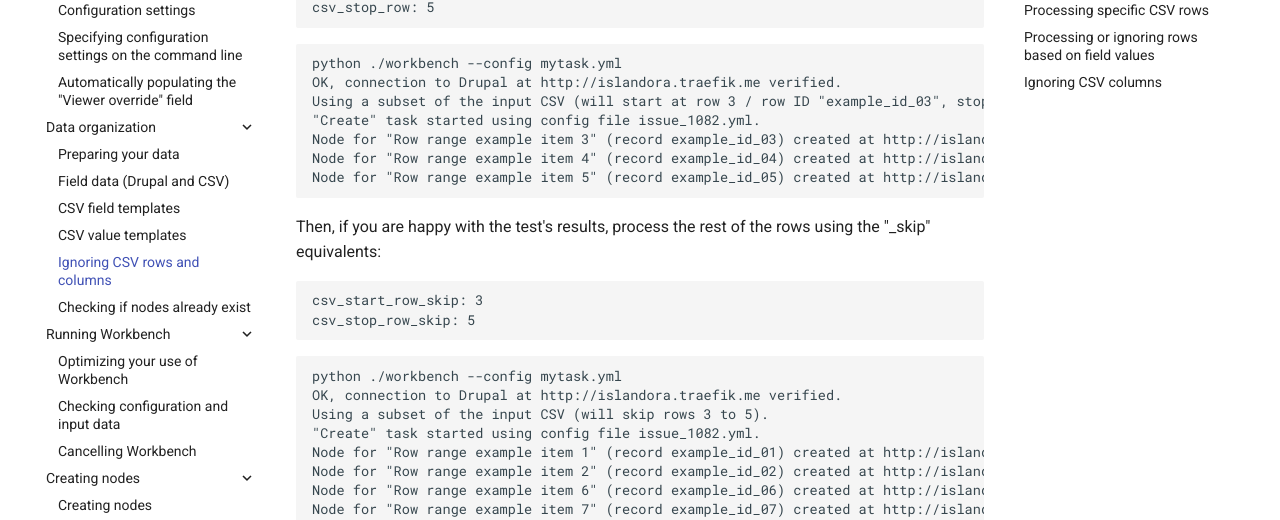
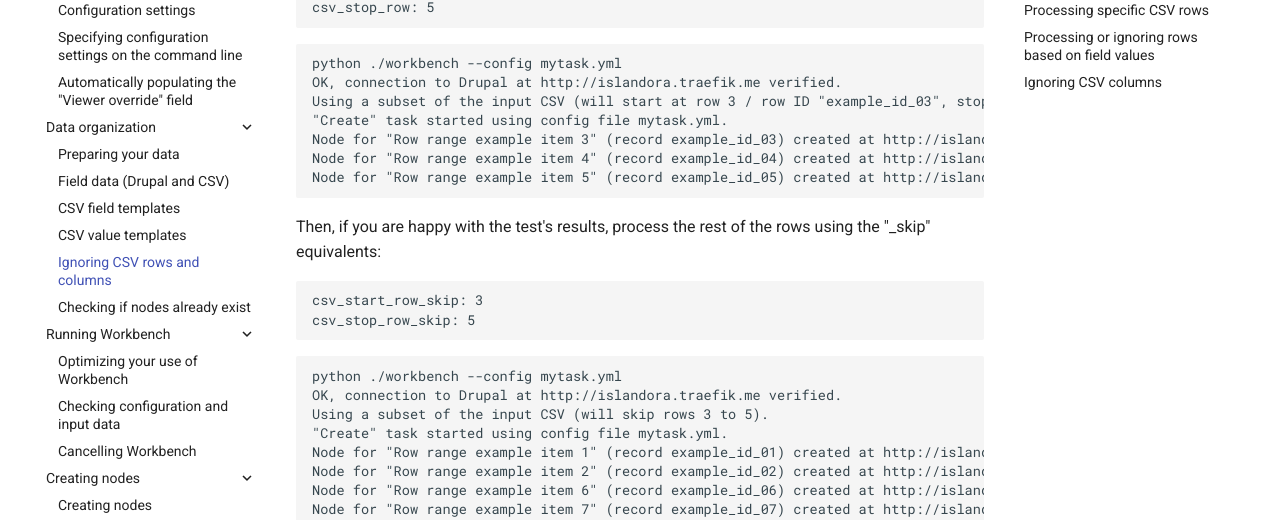
Before and after one commit to mjordan/islandora_workbench_docs, an MkDocs documentation site: the page built from docs/ignoring_csv_rows_and_columns.md, in a window 1280 px wide and 900 px high, scrolled down 3250 px. Shown: the part 206-726 px from the top of the window. Built offline with MkDocs 1.6.1 and Material for MkDocs 9.7.7, drawn with Linux system fonts in a browser that asks for light colours; comment, search, counter and statistics services are not loaded; some of the changed text lies outside the part shown.

Commit message:
Fix typo.

```diff
--- a/docs/ignoring_csv_rows_and_columns.md
+++ b/docs/ignoring_csv_rows_and_columns.md
@@ -134,7 +134,7 @@ csv_stop_row: 5
 python ./workbench --config mytask.yml
 OK, connection to Drupal at http://islandora.traefik.me verified.
 Using a subset of the input CSV (will start at row 3 / row ID "example_id_03", stop at row 5 / row ID "example_id_05").
-"Create" task started using config file issue_1082.yml.
+"Create" task started using config file mytask.yml.
 Node for "Row range example item 3" (record example_id_03) created at http://islandora.traefik.me/node/2160.
 Node for "Row range example item 4" (record example_id_04) created at http://islandora.traefik.me/node/2161.
 Node for "Row range example item 5" (record example_id_05) created at http://islandora.traefik.me/node/2162.
@@ -151,7 +151,7 @@ csv_stop_row_skip: 5
 python ./workbench --config mytask.yml
 OK, connection to Drupal at http://islandora.traefik.me verified.
 Using a subset of the input CSV (will skip rows 3 to 5).
-"Create" task started using config file issue_1082.yml.
+"Create" task started using config file mytask.yml.
 Node for "Row range example item 1" (record example_id_01) created at http://islandora.traefik.me/node/2163.
 Node for "Row range example item 2" (record example_id_02) created at http://islandora.traefik.me/node/2164.
 Node for "Row range example item 6" (record example_id_06) created at http://islandora.traefik.me/node/2165.
```
